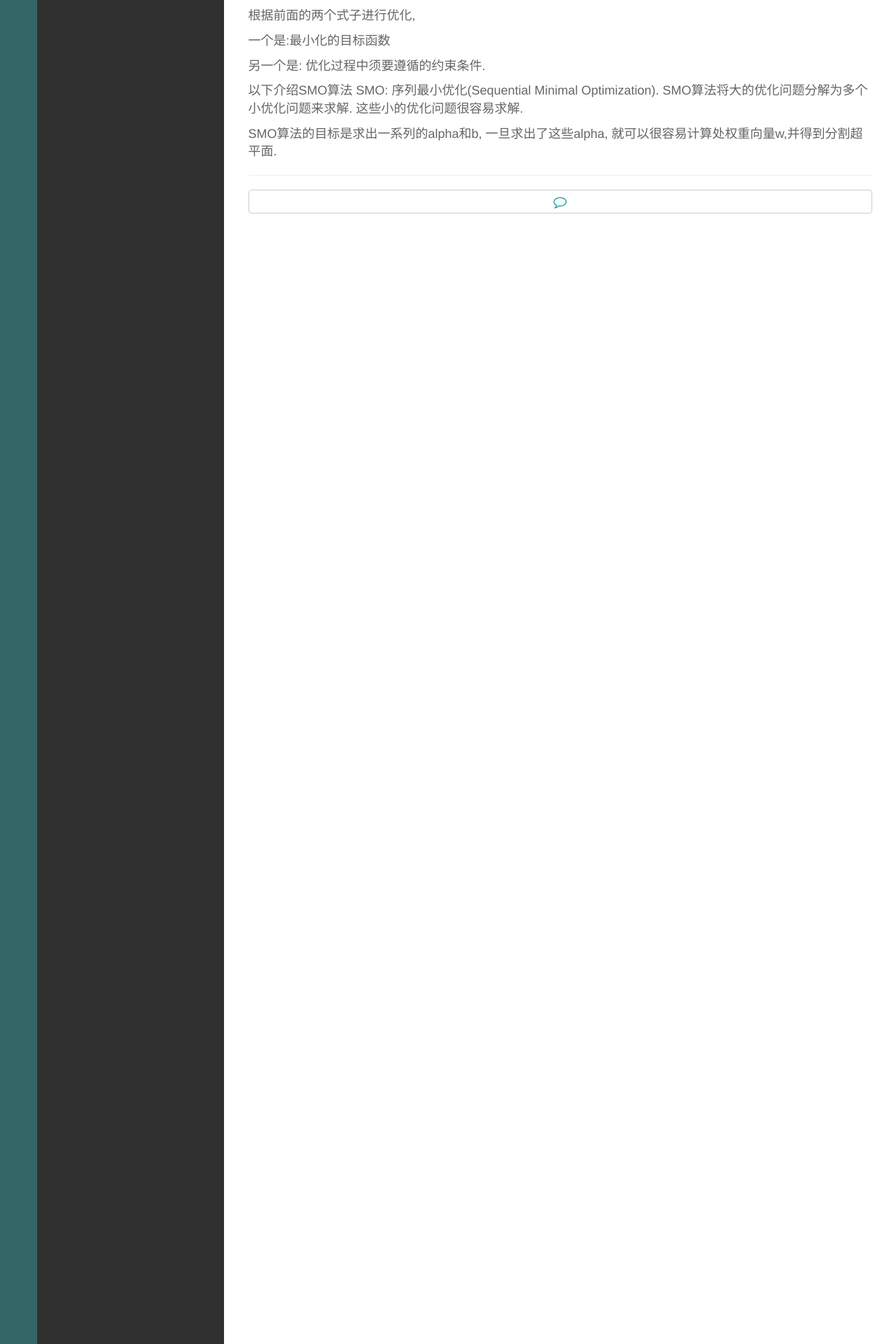
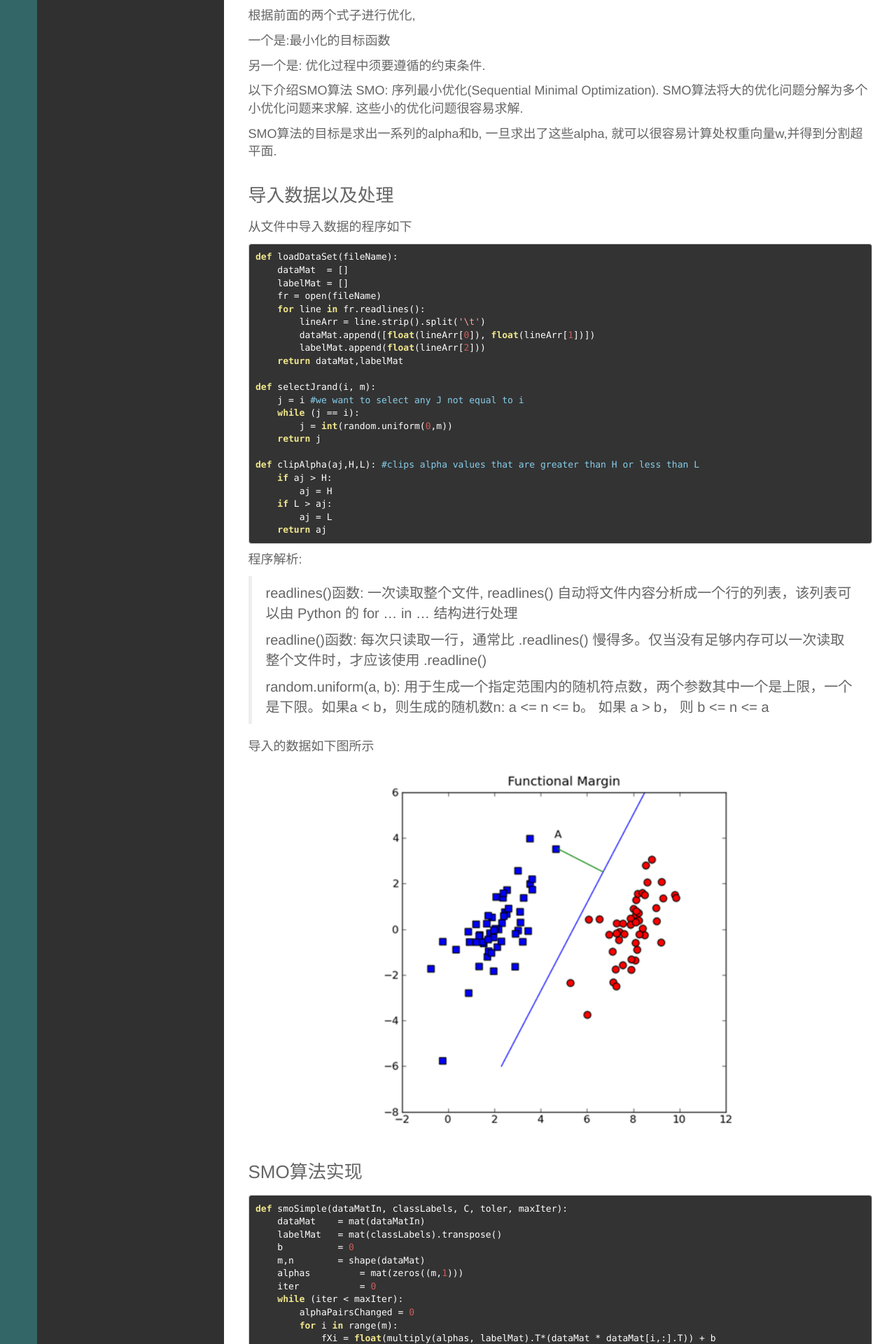
Before and after one commit to wuxiaoer/wuxiaoer.github.io, a Jekyll site: the page built from _posts/Tech/2016-04-10-ML-Support-Vector-Machine.md, in a window 1280 px wide. Shown: the part 2034-3954 px from the top of the page at 70% size. Built offline with Jekyll 4.4.1, drawn with Linux system fonts in a browser that asks for light colours; Markdown is read by kramdown in place of the engine named in the settings; some of the changed text lies outside the part shown.

Commit message:
modify the notes of svm of ml

````diff
--- a/_posts/Tech/2016-04-10-ML-Support-Vector-Machine.md
+++ b/_posts/Tech/2016-04-10-ML-Support-Vector-Machine.md
@@ -67,3 +67,108 @@ SVM: Support Vector Machine的简称, 中文名:支持向量机
 SMO: 序列最小优化(Sequential Minimal Optimization). SMO算法将大的优化问题分解为多个小优化问题来求解. 这些小的优化问题很容易求解.
 
 SMO算法的目标是求出一系列的alpha和b, 一旦求出了这些alpha, 就可以很容易计算处权重向量w,并得到分割超平面.
+
+### 导入数据以及处理
+从文件中导入数据的程序如下
+
+```python
+def loadDataSet(fileName):
+    dataMat  = []
+    labelMat = []
+    fr = open(fileName)
+    for line in fr.readlines():
+        lineArr = line.strip().split('\t')
+        dataMat.append([float(lineArr[0]), float(lineArr[1])])
+        labelMat.append(float(lineArr[2]))
+    return dataMat,labelMat
+
+def selectJrand(i, m):
+    j = i #we want to select any J not equal to i
+    while (j == i):
+        j = int(random.uniform(0,m))
+    return j
+
+def clipAlpha(aj,H,L): #clips alpha values that are greater than H or less than L
+    if aj > H:
+        aj = H
+    if L > aj:
+        aj = L
+    return aj
+```
+
+程序解析:
+
+> readlines()函数: 一次读取整个文件, readlines() 自动将文件内容分析成一个行的列表，该列表可以由 Python 的 for ... in ... 结构进行处理
+>
+> readline()函数: 每次只读取一行，通常比 .readlines() 慢得多。仅当没有足够内存可以一次读取整个文件时，才应该使用 .readline()
+>
+> random.uniform(a, b): 用于生成一个指定范围内的随机符点数，两个参数其中一个是上限，一个是下限。如果a < b，则生成的随机数n: a <= n <= b。 如果 a > b， 则 b <= n <= a
+
+导入的数据如下图所示
+
+![svm-smo-simple-data](/public/img/svm-smo-simple-data.png)
+
+### SMO算法实现
+
+```python
+def smoSimple(dataMatIn, classLabels, C, toler, maxIter):
+    dataMat    = mat(dataMatIn)
+    labelMat   = mat(classLabels).transpose()
+    b          = 0
+    m,n        = shape(dataMat)
+    alphas 	   = mat(zeros((m,1)))
+    iter 	   = 0
+    while (iter < maxIter):
+        alphaPairsChanged = 0
+        for i in range(m):
+            fXi = float(multiply(alphas, labelMat).T*(dataMat * dataMat[i,:].T)) + b
+            Ei = fXi - float(labelMat[i])#if checks if an example violates KKT conditions
+            if ((labelMat[i]*Ei < -toler) and (alphas[i] < C)) or ((labelMat[i]*Ei > toler) and (alphas[i] > 0)):
+                j = selectJrand(i,m)
+                fXj = float(multiply(alphas,labelMat).T*(dataMat*dataMat[j,:].T)) + b
+                Ej = fXj - float(labelMat[j])
+                alphaIold = alphas[i].copy(); alphaJold = alphas[j].copy();
+                if (labelMat[i] != labelMat[j]):
+                    L = max(0, alphas[j] - alphas[i])
+                    H = min(C, C + alphas[j] - alphas[i])
+                else:
+                    L = max(0, alphas[j] + alphas[i] - C)
+                    H = min(C, alphas[j] + alphas[i])
+                if L==H: print "L==H"; continue
+                eta = 2.0 * dataMat[i,:]*dataMat[j,:].T - dataMat[i,:]*dataMat[i,:].T - dataMat[j,:]*dataMat[j,:].T
+                if eta >= 0: print "eta>=0"; continue
+                alphas[j] -= labelMat[j]*(Ei - Ej)/eta
+                alphas[j] = clipAlpha(alphas[j],H,L)
+                if (abs(alphas[j] - alphaJold) < 0.00001): print "j not moving enough"; continue
+                alphas[i] += labelMat[j]*labelMat[i]*(alphaJold - alphas[j])#update i by the same amount as j
+                                                                        #the update is in the oppostie direction
+                b1 = b - Ei- labelMat[i]*(alphas[i]-alphaIold)*dataMat[i,:]*dataMat[i,:].T - labelMat[j]*(alphas[j]-alphaJold)*dataMat[i,:]*dataMat[j,:].T
+                b2 = b - Ej- labelMat[i]*(alphas[i]-alphaIold)*dataMat[i,:]*dataMat[j,:].T - labelMat[j]*(alphas[j]-alphaJold)*dataMat[j,:]*dataMat[j,:].T
+                if (0 < alphas[i]) and (C > alphas[i]): b = b1
+                elif (0 < alphas[j]) and (C > alphas[j]): b = b2
+                else: b = (b1 + b2)/2.0
+                alphaPairsChanged += 1
+                print "iter: %d i:%d, pairs changed %d" % (iter,i,alphaPairsChanged)
+        if (alphaPairsChanged == 0):
+        	iter += 1
+        else:
+        	iter = 0
+        print "iteration number: %d" % iter
+
+    return b, alphas
+```
+
+程序解析
+
+>待补充
+
+该函数的使用
+
+```python
+
+```
+
+
+
+## 参考
+- [Python中的random模块](http://fulerbakesi.iteye.com/blog/1589097)
````
Also changed, not shown: public/img/svm-smo-simple-data.png (added).
